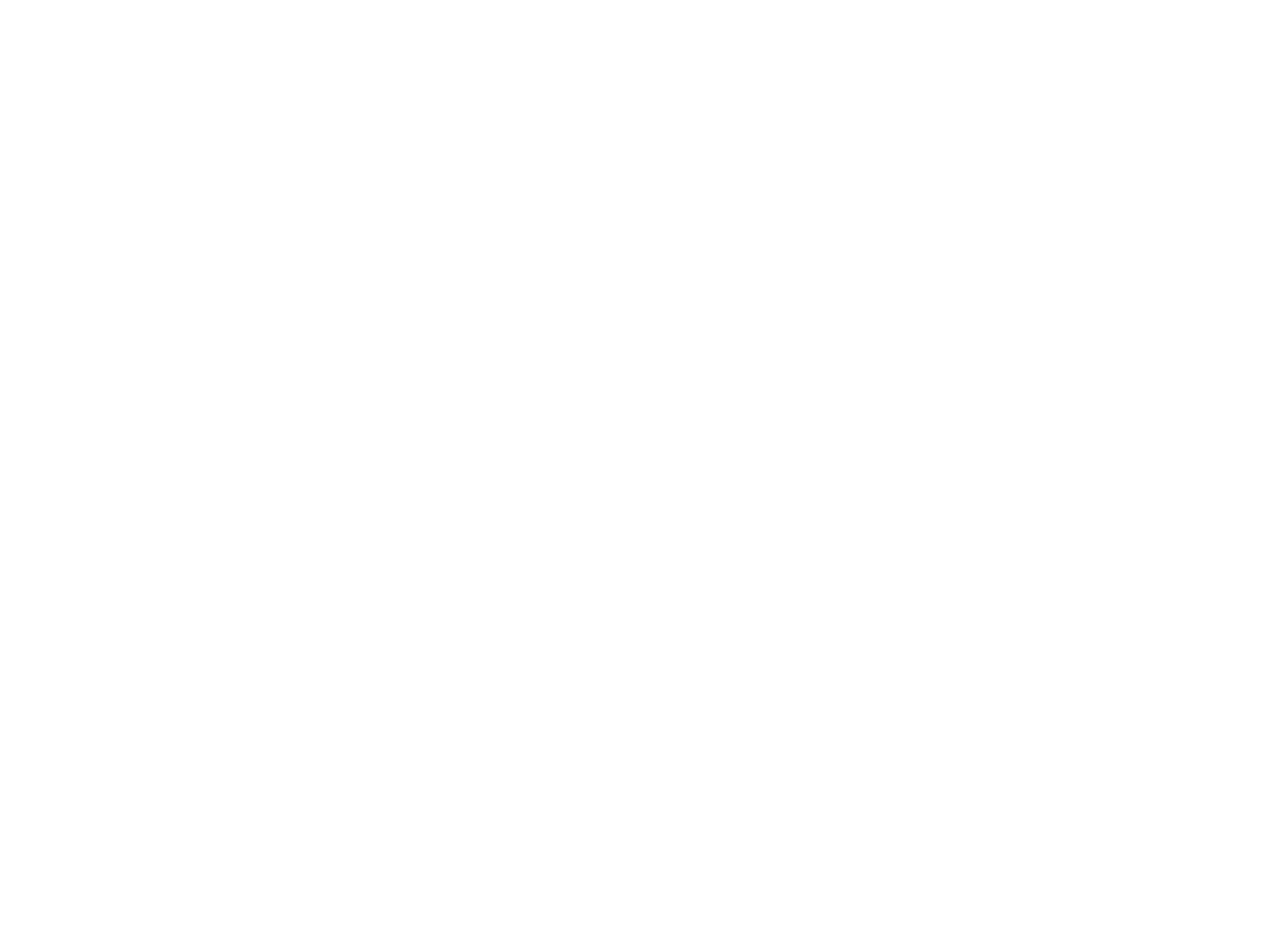
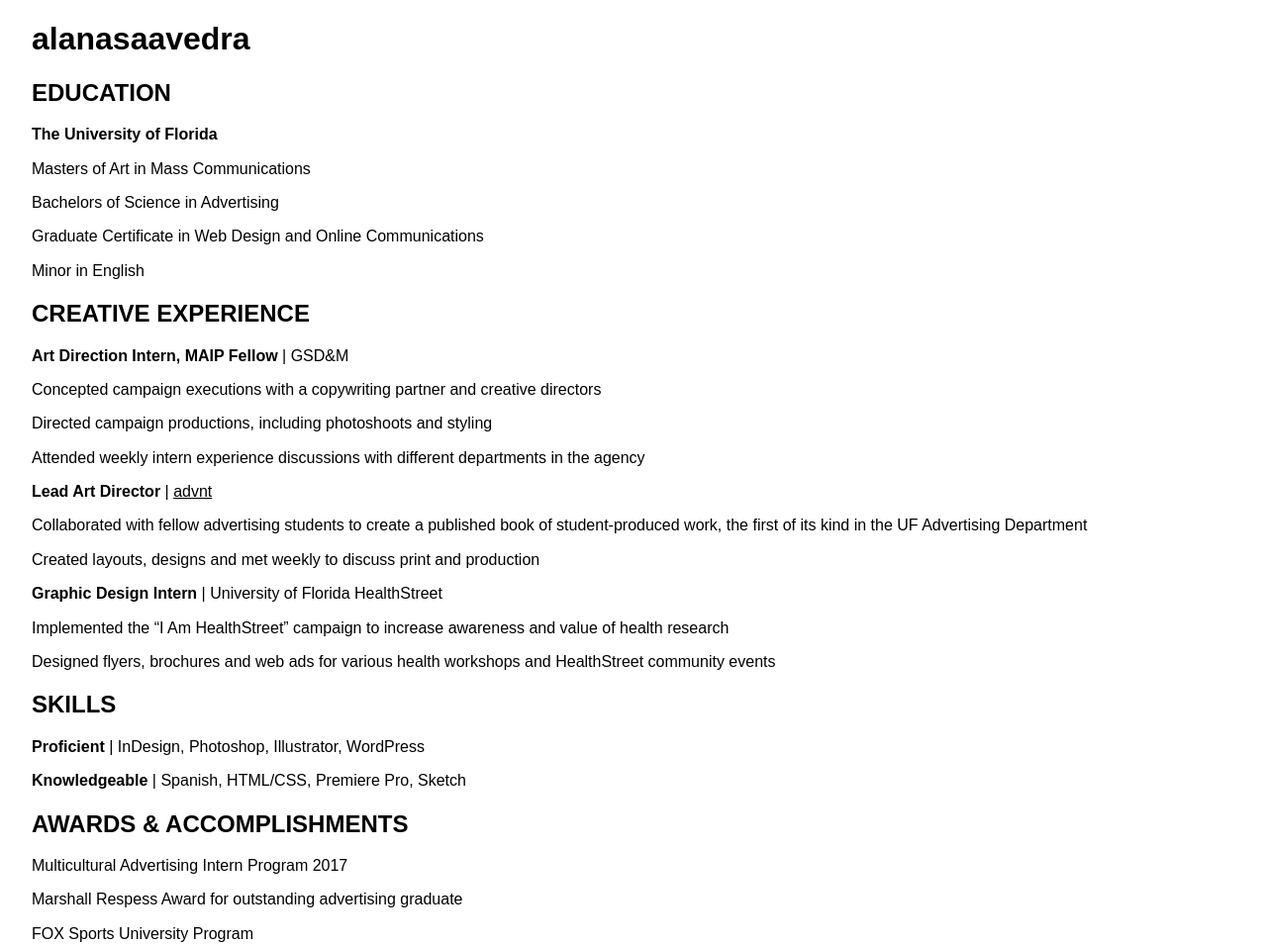
Before and after one commit to alasaave/project_resume_saavedra_alana, a plain HTML site: page index.html in a window 1280 px wide. Shown: the whole page at 99% size. Before the commit the page ends 800 px from the top, so only its background shows below. Drawn offline with Linux system fonts and the light colour scheme.

Commit message:
add resume content

```diff
--- a/css/main.css
+++ b/css/main.css
@@ -0,0 +1,25 @@
+@font-face {
+	font-family: 'sinkinsans-600semibold';
+	src: url('fonts/sinkinsans-600semibold-webfont.woff2') format('woff2'), url('fonts/sinkinsans-600semibold-webfont.woff') format('woff'), url('fonts/sinkinsans-600semibold.ttf') format('truetype');
+	font-weight: normal;
+	font-style: normal;
+}
+
+@font-face {
+	font-family: 'sinkinsans-300light';
+	src: url('fonts/sinkinsans-300Light-webfont.woff2') format('woff2'), url('fonts/sinkinsans-300light-webfont.woff') format('woff'), url('fonts/sinkinsans-300light.ttf') format('truetype');
+	font-weight: normal;
+	font-style: normal;
+}
+
+
+body {
+	font-family: 'Sinkin Sans', sans-serif;
+	font-size: 1rem;
+	font-style: normal;
+}
+
+main {
+	width: 95%;
+	margin: auto;
+}
--- a/index.html
+++ b/index.html
@@ -7,9 +7,44 @@
     <meta name="viewport" content="width=device-width, initial-scale=1">
     <link rel="stylesheet" href="css/vendor/normalize.min.css">
     <link rel="stylesheet" href="css/main.css">
+    <link href="https://fonts.googleapis.com/css?family=Oswald:300,700" rel="stylesheet"/>
 </head>
 <body>
+	<main>
+	    <h1>alanasaavedra</h1>
 
+	    <h2>EDUCATION</h2>
+	        <p><span style="font-weight: 700">The University of Florida</span></p>
+	            <p>Masters of Art in Mass Communications</p>
+	            <p>Bachelors of Science in Advertising</p>
+	            <p>Graduate Certificate in Web Design and Online Communications</p>
+	            <p>Minor in English</p>
+
+	    <h2>CREATIVE EXPERIENCE</h2>
+	    <p><span style="font-weight: 700">Art Direction Intern, MAIP Fellow </span> | GSD&amp;M </p>
+	        <p>Concepted campaign executions with a copywriting partner and creative directors</p>
+	        <p>Directed campaign productions, including photoshoots and styling</p>
+	        <p>Attended weekly intern experience discussions with different departments in the agency</p>
+
+	    <p><span style="font-weight: 700">Lead Art Director</span> | <a href="http://www.advntportfolio.com" target="_blank" style="color: black;">advnt</a></p>
+	        <p>Collaborated with fellow advertising students to create a published book of student-produced work, the first of its kind in the UF Advertising Department</p>
+	        <p>Created layouts, designs and met weekly to discuss print and production</p>
+
+
+	    <p><span style="font-weight: 700">Graphic Design Intern</span> | University of Florida HealthStreet</p>
+	        <p>Implemented the “I Am HealthStreet” campaign to increase awareness and value
+	        of health research </p>
+	        <p>Designed flyers, brochures and web ads for various health workshops and HealthStreet community events</p>
+
+	    <h2>SKILLS</h2>
+	        <p><span style="font-weight: 700">Proficient</span> | InDesign, Photoshop, Illustrator, WordPress</p>
+	        <p><span style="font-weight: 700">Knowledgeable</span> | Spanish, HTML/CSS, Premiere Pro, Sketch</p>
+
+	    <h2>AWARDS &amp; ACCOMPLISHMENTS</h2>
+	        <p>Multicultural Advertising Intern Program 2017 </p>
+	        <p>Marshall Respess Award for outstanding advertising graduate</p>
+	        <p>FOX Sports University Program</p>
+	</main>
 
 	<script src="js/jquery-3.3.1.min.js"></script>
     <script src="js/main.js"></script>
```
